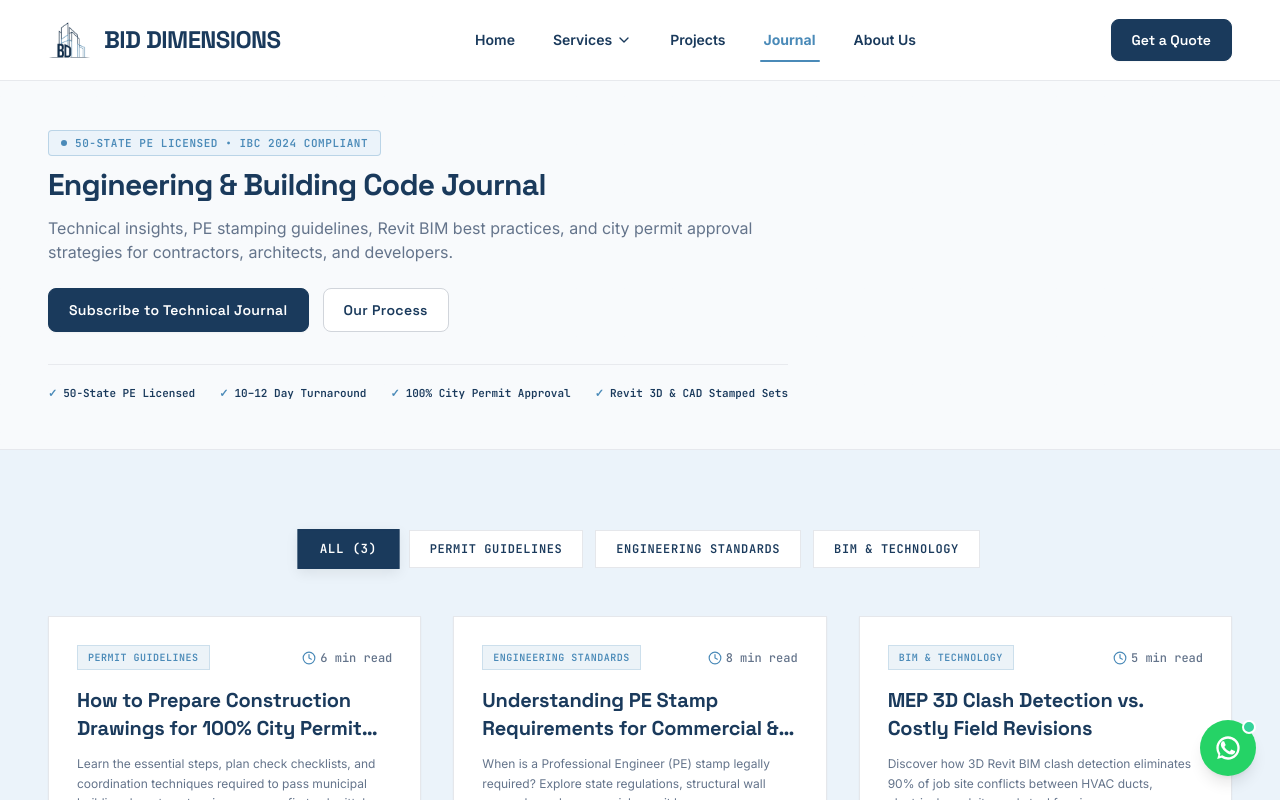
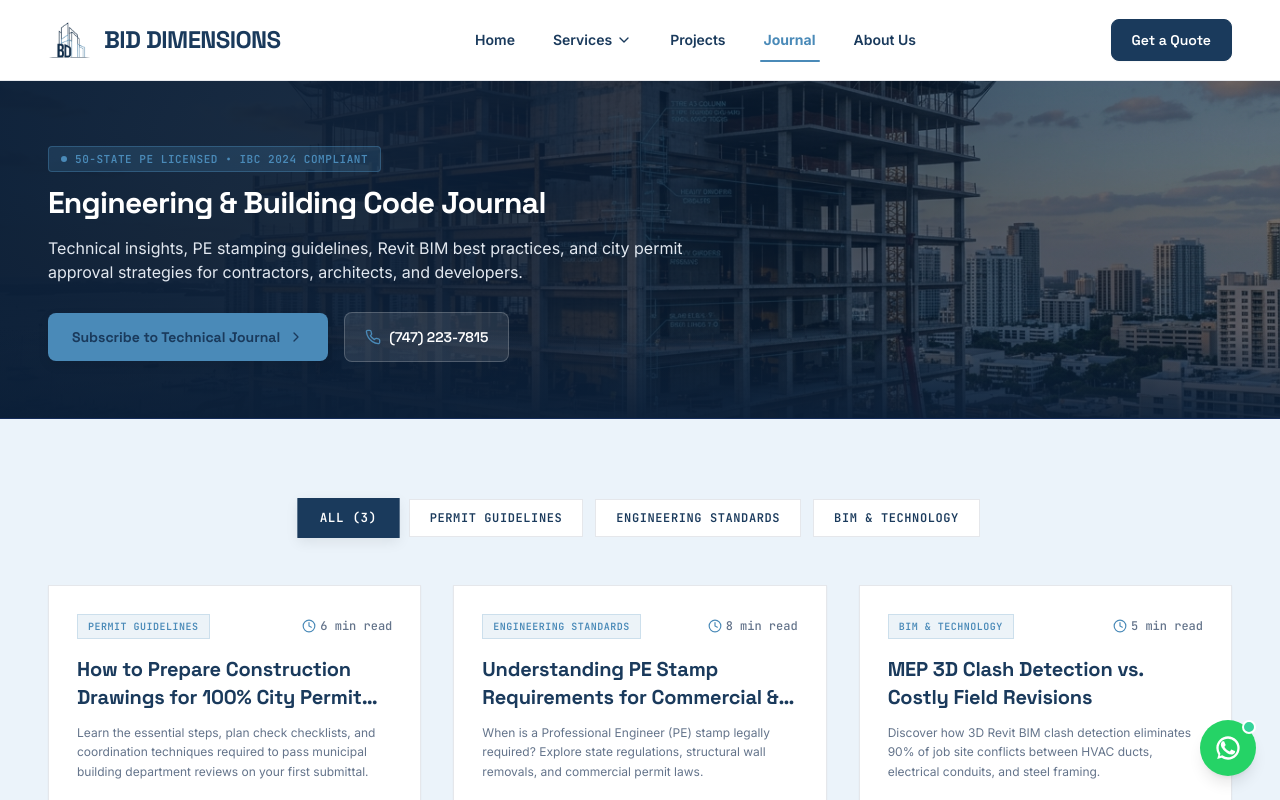
Before and after one commit to shehz-max/Bid-Dimension, a Next.js app: page /blog in a window 1280 px wide. Shown: the top 800 px of the page. Built offline with nearby package versions, Linux system fonts and the light colour scheme.

Commit message:
feat: lighten hero blue gradient, increase discipline image visibility, and open up right side layout

```diff
--- a/components/organisms/Hero.tsx
+++ b/components/organisms/Hero.tsx
@@ -108,25 +108,53 @@ export const Hero: React.FC<HeroProps> = ({
     );
   }
 
-  // Subpage Hero Variant: PrimeCost Pure Technical Engineering Header (Zero Photos, Zero Fades, 100% Clean)
+  // Subpage Hero Variant: Clean Vibrant Blue Cinematic Header (No Right Box, Visible Image)
   return (
-    <section className="relative pt-28 sm:pt-32 pb-10 sm:pb-12 bg-[#F8FAFC] border-b border-gray-200/90 text-bd-navy overflow-hidden">
-      {/* Subtle Technical Blueprint Grid Underlay */}
-      <div className="absolute inset-0 blueprint-grid opacity-[0.07] pointer-events-none" />
+    <section className="relative pt-30 sm:pt-36 pb-14 sm:pb-18 bg-[#0B1F38] border-b border-[#1E3A8A]/40 overflow-hidden text-white">
+      {/* Background Architectural Artwork with Vibrant Visibility */}
+      <div className="absolute inset-0 pointer-events-none z-0 overflow-hidden">
+        <img
+          src={image || '/images/hero-structural-bg.jpg'}
+          alt={headline || 'Engineering discipline background'}
+          className="w-full h-full object-cover object-center opacity-50 sm:opacity-55 filter contrast-110 saturate-90"
+        />
 
-      <div className="max-w-[1280px] mx-auto px-5 sm:px-8 lg:px-12 w-full relative z-10">
-        <div className="flex flex-col items-start max-w-4xl">
-          {/* 1. Breadcrumb Navigation */}
+        {/* Smooth Left-to-Right Balanced Blue Gradient (Text readable on left, vivid image on right) */}
+        <div
+          className="absolute inset-0 z-0"
+          style={{
+            background:
+              'linear-gradient(to right, rgba(11, 31, 56, 0.96) 0%, rgba(11, 31, 56, 0.85) 35%, rgba(11, 31, 56, 0.45) 65%, rgba(11, 31, 56, 0.15) 100%)',
+          }}
+        />
+
+        {/* Subtle Bottom Transition to keep bottom border sharp */}
+        <div
+          className="absolute inset-0 z-0"
+          style={{
+            background:
+              'linear-gradient(to top, rgba(11, 31, 56, 0.85) 0%, transparent 22%)',
+          }}
+        />
+
+        {/* Subtle Architectural Blueprint Grid Lines */}
+        <div className="absolute inset-0 blueprint-grid opacity-10 pointer-events-none" />
+      </div>
+
+      <div className="max-w-[1280px] mx-auto px-5 sm:px-8 lg:px-12 w-full z-10 relative">
+        <div className="grid grid-cols-1 lg:grid-cols-12 gap-8 items-center">
+          {/* Left Column: Breadcrumb, Discipline Badge, Headline, Subheadline, Actions (7 Columns) */}
+          <div className="lg:col-span-7 flex flex-col items-start">
             {breadcrumb && breadcrumb.length > 0 && (
               <FadeInUp delay={0.05}>
-              <nav className="flex items-center gap-1.5 text-xs text-bd-gray font-mono mb-3">
+                <nav className="flex items-center gap-1.5 text-xs text-slate-300 font-mono mb-3.5">
                   {breadcrumb.map((crumb, idx) => (
                     <React.Fragment key={crumb.href}>
-                    {idx > 0 && <span className="text-gray-300">/</span>}
+                      {idx > 0 && <span className="text-slate-500">/</span>}
                       {idx === breadcrumb.length - 1 ? (
                         <span className="text-bd-blue font-semibold">{crumb.label}</span>
                       ) : (
-                      <Link href={crumb.href} className="hover:text-bd-navy transition-colors">
+                        <Link href={crumb.href} className="hover:text-white transition-colors">
                           {crumb.label}
                         </Link>
                       )}
@@ -136,76 +164,55 @@ export const Hero: React.FC<HeroProps> = ({
               </FadeInUp>
             )}
 
-          {/* 2. Discipline Category Tag */}
             <FadeInUp delay={0.08}>
-            <div className="inline-flex items-center gap-2 px-3 py-1 bg-[#EBF3FA] border border-[#4A8AB8]/30 rounded-md mb-3 text-bd-blue font-mono text-[11px] font-bold uppercase tracking-wider">
+              <div className="inline-flex items-center gap-2 px-3 py-1 bg-bd-blue/20 border border-bd-blue/40 rounded-md mb-3.5 text-bd-blue font-mono text-[11px] font-bold uppercase tracking-wider">
                 <span className="w-1.5 h-1.5 rounded-full bg-bd-blue" />
                 <span>{label || '50-STATE PE LICENSED • IBC 2024 COMPLIANT'}</span>
               </div>
             </FadeInUp>
 
-          {/* 3. Bold Authoritative Headline */}
             <FadeInUp delay={0.1}>
-            <h1 className="font-display font-bold text-3xl sm:text-42px lg:text-46px leading-[1.12] tracking-tight text-bd-navy mb-3.5">
+              <h1 className="font-display font-bold text-3xl sm:text-44px lg:text-48px leading-[1.12] tracking-tight text-white mb-4">
                 {headline}
               </h1>
             </FadeInUp>
 
-          {/* 4. Subheadline */}
             {subheadline && (
-            <FadeInUp delay={0.15}>
-              <p className="font-body text-sm sm:text-base text-bd-gray leading-relaxed mb-6 max-w-3xl">
+              <FadeInUp delay={0.2}>
+                <p className="font-body text-sm sm:text-base text-slate-200 leading-relaxed mb-7 max-w-2xl">
                   {subheadline}
                 </p>
               </FadeInUp>
             )}
 
-          {/* 5. Action Buttons */}
-          <FadeInUp delay={0.2}>
-            <div className="flex flex-wrap items-center gap-3.5 mb-8">
+            <FadeInUp delay={0.3}>
+              <div className="flex flex-wrap items-center gap-3.5 sm:gap-4">
                 {cta && (
-                <Button variant="primary" size="md" href={cta.href}>
+                  <Link
+                    href={cta.href}
+                    className="relative overflow-hidden group px-6 py-3.5 bg-bd-blue hover:bg-white text-bd-navy font-display font-bold text-sm rounded-lg shadow-md hover:shadow-lg transition-all"
+                  >
+                    <div className="absolute inset-0 w-1/2 h-full bg-gradient-to-r from-transparent via-white/30 to-transparent -skew-x-12 -translate-x-full group-hover:translate-x-[300%] transition-transform duration-1000 ease-out pointer-events-none" />
+                    <span className="relative z-10 flex items-center gap-2">
                       {cta.text}
-                </Button>
+                      <ChevronRight className="w-4 h-4 text-bd-navy" />
+                    </span>
+                  </Link>
                 )}
 
-              {secondaryCta ? (
-                <Button variant="secondary" size="md" href={secondaryCta.href}>
-                  {secondaryCta.text}
-                </Button>
-              ) : (
                 <a
                   href="tel:7472237815"
-                  className="inline-flex items-center gap-2 px-5 py-2.5 bg-white border border-gray-300 font-display font-semibold text-sm text-bd-navy hover:border-bd-blue hover:text-bd-blue transition-all shadow-2xs rounded-lg group"
+                  className="inline-flex items-center gap-2 px-5 py-3.5 bg-white/10 hover:bg-white/20 border border-white/20 text-white font-display font-semibold text-sm rounded-lg transition-all backdrop-blur-xs group"
                 >
                   <Phone className="w-4 h-4 text-bd-blue group-hover:scale-110 transition-transform" />
                   <span>(747) 223-7815</span>
                 </a>
-              )}
               </div>
             </FadeInUp>
+          </div>
 
-          {/* 6. PrimeCost-Style 4-Pill Technical Credential Matrix */}
-          <FadeInUp delay={0.25}>
-            <div className="w-full pt-5 border-t border-gray-200/80 flex flex-wrap items-center gap-x-6 gap-y-2.5 font-mono text-[11px] text-bd-navy font-semibold">
-              <div className="flex items-center gap-1.5">
-                <span className="text-bd-blue font-bold">✓</span>
-                <span>50-State PE Licensed</span>
-              </div>
-              <div className="flex items-center gap-1.5">
-                <span className="text-bd-blue font-bold">✓</span>
-                <span>10–12 Day Turnaround</span>
-              </div>
-              <div className="flex items-center gap-1.5">
-                <span className="text-bd-blue font-bold">✓</span>
-                <span>100% City Permit Approval</span>
-              </div>
-              <div className="flex items-center gap-1.5">
-                <span className="text-bd-blue font-bold">✓</span>
-                <span>Revit 3D & CAD Stamped Sets</span>
-              </div>
-            </div>
-          </FadeInUp>
+          {/* Right Column: Clean Open Space Revealing Background Engineering Artwork */}
+          <div className="lg:col-span-5 hidden lg:block" />
         </div>
       </div>
     </section>
```
Lines whose indentation alone changed are shown as unchanged.
